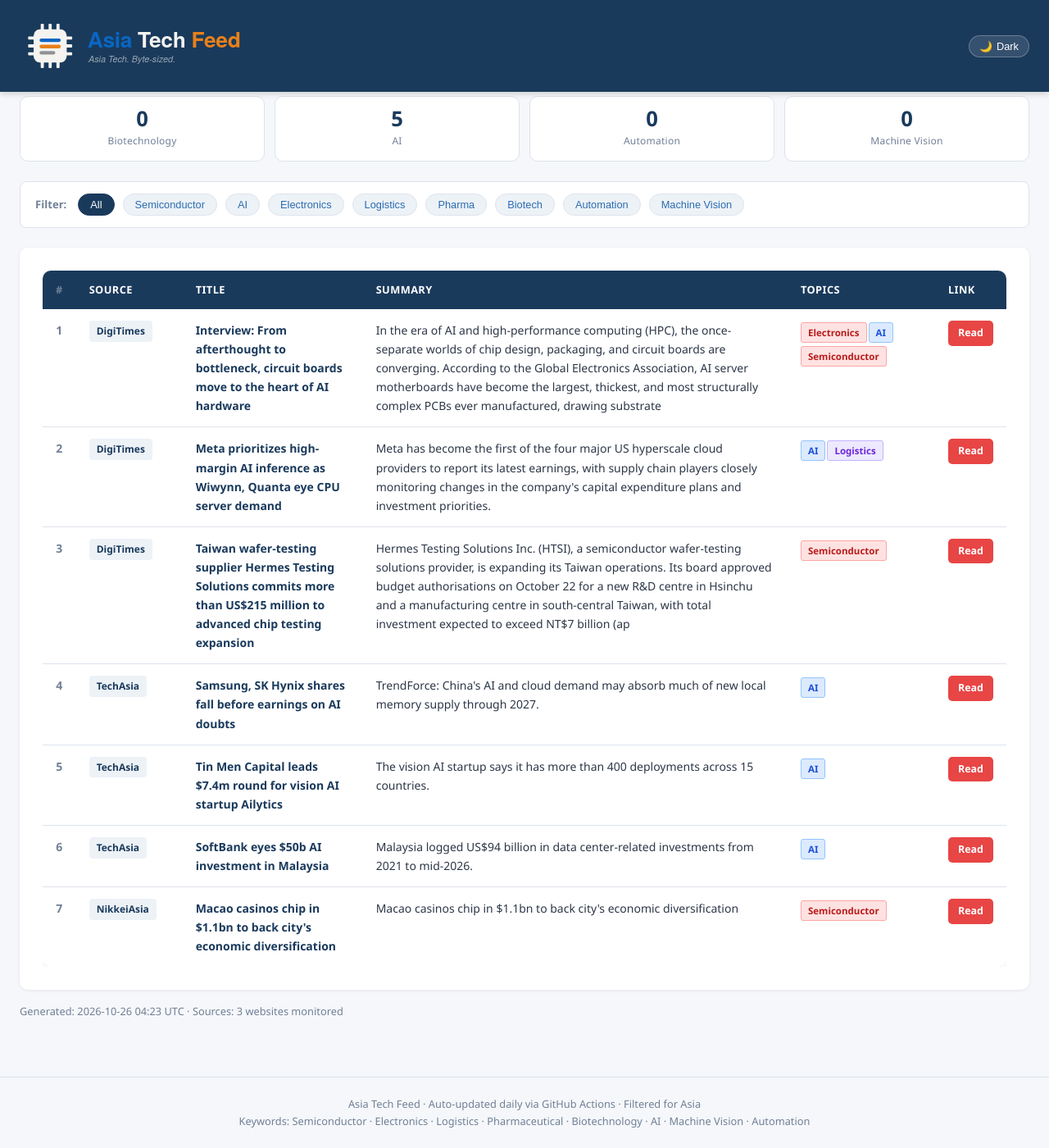
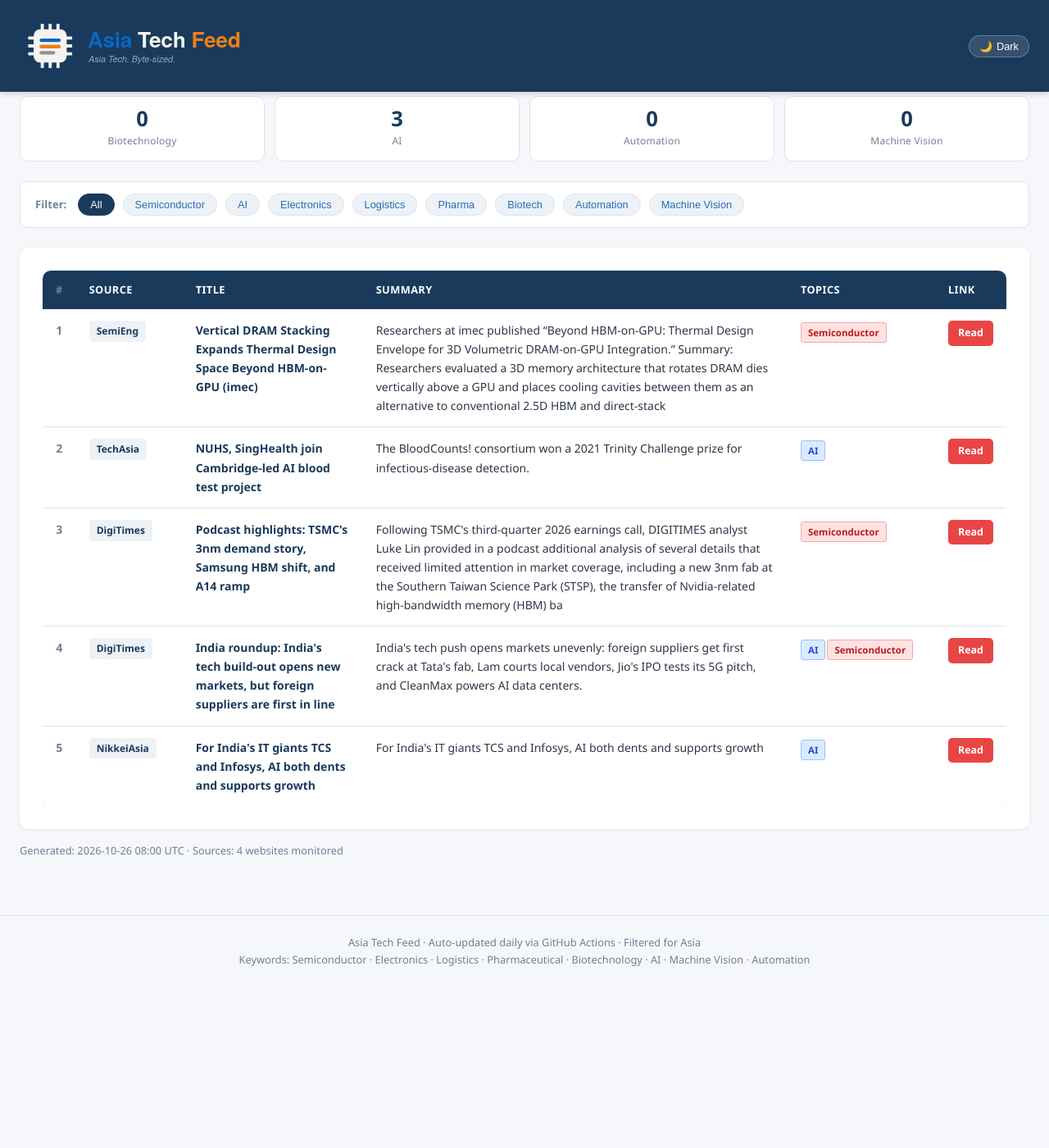
Before and after one commit to asiatechfeed/Asia-Tech-Feed, a Jekyll site: the page built from _posts/2026-10-26-asia-tech-news-digest.md, in a window 1280 px wide and 1400 px high, scrolled down 545 px. Shown: the whole window at 82% size. Built offline with Jekyll 4.4.1, drawn with Linux system fonts in a browser that asks for light colours; a script that is not in the unit is left out; after the commit the page ends 1748 px from its top, so only the background shows below that; some of the changed text lies outside the part shown.

Commit message:
📰 News digest 2026-10-26 (5 articles)

```diff
--- a/_posts/2026-10-26-asia-tech-news-digest.md
+++ b/_posts/2026-10-26-asia-tech-news-digest.md
@@ -1,16 +1,16 @@
 ---
 layout: post
 title: "Asia Tech News Digest - October 26, 2026"
-date: 2026-10-26 12:23:00 +0800
-articles_count: 7
-sources_count: 3
-sources: ["DigiTimes", "NikkeiAsia", "TechAsia"]
+date: 2026-10-26 16:00:53 +0800
+articles_count: 5
+sources_count: 4
+sources: ["DigiTimes", "NikkeiAsia", "SemiEng", "TechAsia"]
 csv_file: /assets/data/news-2026-10-26.tsv
-featured_title: "Interview: From afterthought to bottleneck, circuit boards move to the heart of AI hardware"
-featured_url: "https://www.digitimes.com/news/a20261023PD234/taiwan-packaging-pcb-manufacturing.html"
-featured_source: "DigiTimes"
-featured_summary: "In the era of AI and high-performance computing (HPC), the once-separate worlds of chip design, packaging, and circuit boards are converging. According to the Global Electronics Association, AI server motherboards have become the largest, thickest, and most structurally complex PCBs ever manufactured, drawing substrate"
-featured_image: "https://img.digitimes.com/newsshow/20261023pd234_files/2_2b.jpg"
+featured_title: "Vertical DRAM Stacking Expands Thermal Design Space Beyond HBM-on-GPU (imec)"
+featured_url: "https://semiengineering.com/vertical-dram-stacking-expands-thermal-design-space-beyond-hbm-imec/"
+featured_source: "SemiEng"
+featured_summary: "Researchers at imec published \u201cBeyond HBM-on-GPU: Thermal Design Envelope for 3D Volumetric DRAM-on-GPU Integration.\u201d Summary: Researchers evaluated a 3D memory architecture that rotates DRAM dies vertically above a GPU and places cooling cavities between them as an alternative to conventional 2.5D HBM and direct-stack"
+featured_image: "https://semiengineering.com/wp-content/uploads/2026/08/AdobeStock_1661858452-08-26-scaled.jpeg?fit=2560%2C1280&ssl=1"
 ---
 
 <table class="news-table">
@@ -27,59 +27,43 @@ featured_image: "https://img.digitimes.com/newsshow/20261023pd234_files/2_2b.jpg
 <tbody>
 <tr>
   <td class="col-num">1</td>
-  <td class="col-source"><span class="source-badge">DigiTimes</span></td>
-  <td class="col-title"><span class="article-title">Interview: From afterthought to bottleneck, circuit boards move to the heart of AI hardware</span></td>
-  <td class="col-summary">In the era of AI and high-performance computing (HPC), the once-separate worlds of chip design, packaging, and circuit boards are converging. According to the Global Electronics Association, AI server motherboards have become the largest, thickest, and most structurally complex PCBs ever manufactured, drawing substrate</td>
-  <td class="col-tags"><span class="tag semi">Electronics</span><span class="tag ai">AI</span><span class="tag semi">Semiconductor</span></td>
-  <td class="col-link"><a class="btn-link" href="https://www.digitimes.com/news/a20261023PD234/taiwan-packaging-pcb-manufacturing.html" target="_blank" rel="noopener">Read</a></td>
+  <td class="col-source"><span class="source-badge">SemiEng</span></td>
+  <td class="col-title"><span class="article-title">Vertical DRAM Stacking Expands Thermal Design Space Beyond HBM-on-GPU (imec)</span></td>
+  <td class="col-summary">Researchers at imec published “Beyond HBM-on-GPU: Thermal Design Envelope for 3D Volumetric DRAM-on-GPU Integration.” Summary: Researchers evaluated a 3D memory architecture that rotates DRAM dies vertically above a GPU and places cooling cavities between them as an alternative to conventional 2.5D HBM and direct-stack</td>
+  <td class="col-tags"><span class="tag semi">Semiconductor</span></td>
+  <td class="col-link"><a class="btn-link" href="https://semiengineering.com/vertical-dram-stacking-expands-thermal-design-space-beyond-hbm-imec/" target="_blank" rel="noopener">Read</a></td>
 </tr>
 <tr>
   <td class="col-num">2</td>
-  <td class="col-source"><span class="source-badge">DigiTimes</span></td>
-  <td class="col-title"><span class="article-title">Meta prioritizes high-margin AI inference as Wiwynn, Quanta eye CPU server demand</span></td>
-  <td class="col-summary">Meta has become the first of the four major US hyperscale cloud providers to report its latest earnings, with supply chain players closely monitoring changes in the company's capital expenditure plans and investment priorities.</td>
-  <td class="col-tags"><span class="tag ai">AI</span><span class="tag logis">Logistics</span></td>
-  <td class="col-link"><a class="btn-link" href="https://www.digitimes.com/news/a20261023PD222/meta-quanta-cpu-demand-wiwynn.html" target="_blank" rel="noopener">Read</a></td>
+  <td class="col-source"><span class="source-badge">TechAsia</span></td>
+  <td class="col-title"><span class="article-title">NUHS, SingHealth join Cambridge-led AI blood test project</span></td>
+  <td class="col-summary">The BloodCounts! consortium won a 2021 Trinity Challenge prize for infectious-disease detection.</td>
+  <td class="col-tags"><span class="tag ai">AI</span></td>
+  <td class="col-link"><a class="btn-link" href="https://www.techinasia.com/ai-tool-catches-lost-revenue-paramedics" target="_blank" rel="noopener">Read</a></td>
 </tr>
 <tr>
   <td class="col-num">3</td>
   <td class="col-source"><span class="source-badge">DigiTimes</span></td>
-  <td class="col-title"><span class="article-title">Taiwan wafer-testing supplier Hermes Testing Solutions commits more than US$215 million to advanced chip testing expansion</span></td>
-  <td class="col-summary">Hermes Testing Solutions Inc. (HTSI), a semiconductor wafer-testing solutions provider, is expanding its Taiwan operations. Its board approved budget authorisations on October 22 for a new R&D centre in Hsinchu and a manufacturing centre in south-central Taiwan, with total investment expected to exceed NT$7 billion (ap</td>
+  <td class="col-title"><span class="article-title">Podcast highlights: TSMC's 3nm demand story, Samsung HBM shift, and A14 ramp</span></td>
+  <td class="col-summary">Following TSMC's third-quarter 2026 earnings call, DIGITIMES analyst Luke Lin provided in a podcast additional analysis of several details that received limited attention in market coverage, including a new 3nm fab at the Southern Taiwan Science Park (STSP), the transfer of Nvidia-related high-bandwidth memory (HBM) ba</td>
   <td class="col-tags"><span class="tag semi">Semiconductor</span></td>
-  <td class="col-link"><a class="btn-link" href="https://www.digitimes.com/news/a20261023PD241/taiwan-testing-equipment-budget-investment.html" target="_blank" rel="noopener">Read</a></td>
+  <td class="col-link"><a class="btn-link" href="https://www.digitimes.com/news/a20261023PD235/tsmc-3nm-demand-samsung-hbm.html" target="_blank" rel="noopener">Read</a></td>
 </tr>
 <tr>
   <td class="col-num">4</td>
-  <td class="col-source"><span class="source-badge">TechAsia</span></td>
-  <td class="col-title"><span class="article-title">Samsung, SK Hynix shares fall before earnings on AI doubts</span></td>
-  <td class="col-summary">TrendForce: China's AI and cloud demand may absorb much of new local memory supply through 2027.</td>
-  <td class="col-tags"><span class="tag ai">AI</span></td>
-  <td class="col-link"><a class="btn-link" href="https://www.techinasia.com/samsung-electronics-q2-profit-soaring-ai-memory" target="_blank" rel="noopener">Read</a></td>
+  <td class="col-source"><span class="source-badge">DigiTimes</span></td>
+  <td class="col-title"><span class="article-title">India roundup: India's tech build-out opens new markets, but foreign suppliers are first in line</span></td>
+  <td class="col-summary">India's tech push opens markets unevenly: foreign suppliers get first crack at Tata's fab, Lam courts local vendors, Jio's IPO tests its 5G pitch, and CleanMax powers AI data centers.</td>
+  <td class="col-tags"><span class="tag ai">AI</span><span class="tag semi">Semiconductor</span></td>
+  <td class="col-link"><a class="btn-link" href="https://www.digitimes.com/news/a20261023VL212/india-roundup-5g-ipo-fab-data.html" target="_blank" rel="noopener">Read</a></td>
 </tr>
 <tr>
   <td class="col-num">5</td>
-  <td class="col-source"><span class="source-badge">TechAsia</span></td>
-  <td class="col-title"><span class="article-title">Tin Men Capital leads $7.4m round for vision AI startup Ailytics</span></td>
-  <td class="col-summary">The vision AI startup says it has more than 400 deployments across 15 countries.</td>
+  <td class="col-source"><span class="source-badge">NikkeiAsia</span></td>
+  <td class="col-title"><span class="article-title">For India's IT giants TCS and Infosys, AI both dents and supports growth</span></td>
+  <td class="col-summary">For India's IT giants TCS and Infosys, AI both dents and supports growth</td>
   <td class="col-tags"><span class="tag ai">AI</span></td>
-  <td class="col-link"><a class="btn-link" href="https://www.techinasia.com/aipowered-tools-clearing-constructions-data-debris" target="_blank" rel="noopener">Read</a></td>
-</tr>
-<tr>
-  <td class="col-num">6</td>
-  <td class="col-source"><span class="source-badge">TechAsia</span></td>
-  <td class="col-title"><span class="article-title">SoftBank eyes $50b AI investment in Malaysia</span></td>
-  <td class="col-summary">Malaysia logged US$94 billion in data center-related investments from 2021 to mid-2026.</td>
-  <td class="col-tags"><span class="tag ai">AI</span></td>
-  <td class="col-link"><a class="btn-link" href="https://www.techinasia.com/softbank-completes-final-10b-openai-investment" target="_blank" rel="noopener">Read</a></td>
-</tr>
-<tr>
-  <td class="col-num">7</td>
-  <td class="col-source"><span class="source-badge">NikkeiAsia</span></td>
-  <td class="col-title"><span class="article-title">Macao casinos chip in $1.1bn to back city's economic diversification</span></td>
-  <td class="col-summary">Macao casinos chip in $1.1bn to back city's economic diversification</td>
-  <td class="col-tags"><span class="tag semi">Semiconductor</span></td>
-  <td class="col-link"><a class="btn-link" href="https://asia.nikkei.com/economy/macao-casinos-chip-in-1.1bn-to-back-city-s-economic-diversification" target="_blank" rel="noopener">Read</a></td>
+  <td class="col-link"><a class="btn-link" href="https://asia.nikkei.com/business/technology/artificial-intelligence/for-india-s-it-giants-tcs-and-infosys-ai-both-dents-and-supports-growth" target="_blank" rel="noopener">Read</a></td>
 </tr>
 </tbody>
 </table>
```
Also changed, not shown: _data/seen_urls.json (+6 -1 lines), _digest_meta.json (+22 -21 lines), assets/data/news-2026-10-26.tsv (+5 -7 lines), assets/data/search-index.json.
